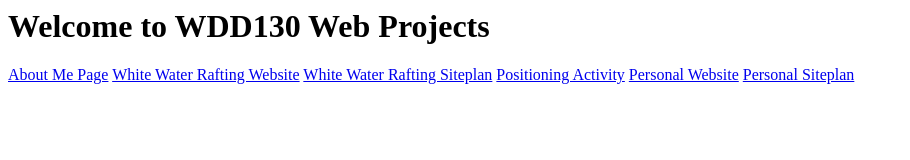
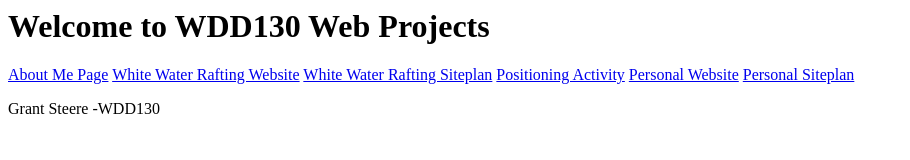
Before and after one commit to gsteere47/wdd130, a plain HTML site: page index.html in a window 1280 px wide. Shown: the whole page, without its empty margins (0-910 px from the left). Drawn offline with Linux system fonts and the light colour scheme.

Commit message:
Added paragraph

```diff
--- a/index.html
+++ b/index.html
@@ -7,3 +7,4 @@
   <a href="#">Personal Website</a>
   <a href="#">Personal Siteplan</a>
 </nav>
+<p> Grant Steere -WDD130</p>
```
